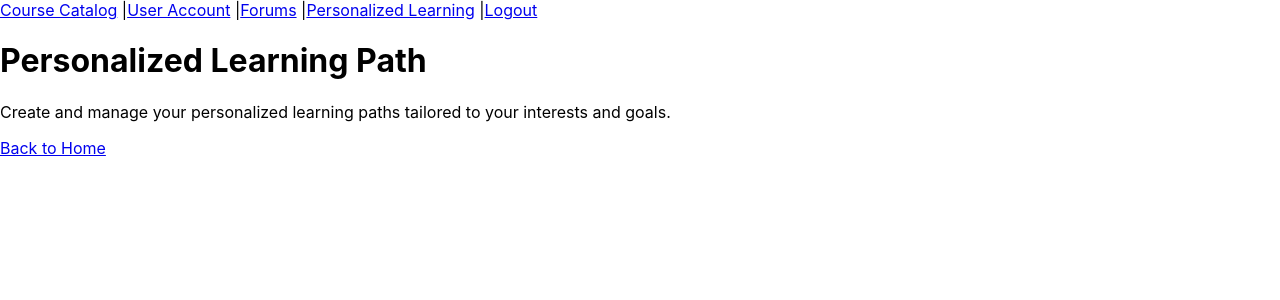
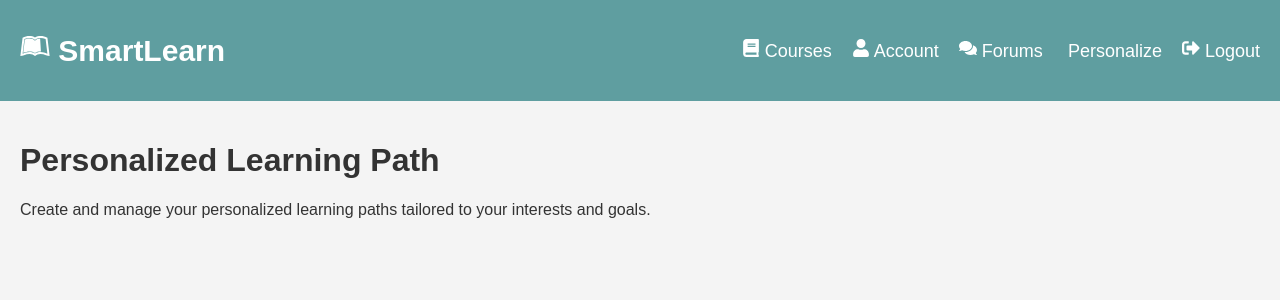
Before and after one commit to KaotharReda/SmartLearn, a React (Create React App) app: page /personalized-path in a window 1280 px wide. Shown: the top 300 px of the page. Built offline with nearby package versions, Linux system fonts and the light colour scheme.

Commit message:
added icons to the header

```diff
--- a/package.json
+++ b/package.json
@@ -8,6 +8,7 @@
     "@testing-library/user-event": "^13.5.0",
     "react": "^18.2.0",
     "react-dom": "^18.2.0",
+    "react-icons": "^5.1.0",
     "react-router-dom": "^6.22.3",
     "react-scripts": "5.0.1",
     "web-vitals": "^2.1.4"
--- a/src/App.js
+++ b/src/App.js
@@ -1,29 +1,27 @@
 import React from 'react';
-import {BrowserRouter as Router, Route, Link, Routes} from 'react-router-dom';
+import { BrowserRouter as Router, Routes, Route } from 'react-router-dom';
 import CourseCatalog from './components/CourseCatalog';
 import UserAccount from './components/UserAccount';
 import Forums from './components/Forums';
 import Logout from './components/Logout';
 import PersonalizedLearning from './components/PersonalizedLearning';
+import './styles/global.css';
+import Header from './components/Header';
 
 function App() {
     return (
         <Router>
-        <nav>
-          <Link to="/course-catalog">Course Catalog</Link> |
-          <Link to="/user-account">User Account</Link> |
-          <Link to="/forums">Forums</Link> |
-          <Link to="/personalized-path">Personalized Learning</Link>  |
-          <Link to="/logout">Logout</Link>
-        </nav>
+            <Header />
+            <div style={{ padding: '20px' }}>
                 <Routes>
-              <Route path="/course-catalog" element={<CourseCatalog />} />
-              <Route path="/user-account" element={<UserAccount />} />
-              <Route path="/forums" element={<Forums />} />
-              <Route path="/logout" element={<Logout />} />
-              <Route path="/personalized-path" element={<PersonalizedLearning />} />
-              <Route path="/" element={<CourseCatalog />} />
+                    <Route path="/course-catalog" element={<CourseCatalog/>} />
+                    <Route path="/user-account" element={<UserAccount/>} />
+                    <Route path="/forums" element={<Forums/>} />
+                    <Route path="/personalized-path" element={<PersonalizedLearning/>} />
+                    <Route path="/" element={<CourseCatalog/>} />
+                    <Route path="/logout" element={<Logout/>} />
                 </Routes>
+            </div>
         </Router>
     );
 }
--- a/src/components/CourseCatalog.js
+++ b/src/components/CourseCatalog.js
@@ -1,12 +1,30 @@
 import React from 'react';
 import { Link } from 'react-router-dom';
+import '../styles/global.css';
 
 function CourseCatalog() {
+
+    const courses = [
+        { id: 1, title: "Introduction to Computer Science", description: "Learn the basics of computer science with Python.", imageUrl: "https://img-c.udemycdn.com/course/750x422/433798_1de9_4.jpg" },
+        { id: 2, title: "Web Development for Beginners", description: "An introduction to web development with HTML, CSS, and JavaScript.", imageUrl: "https://encrypted-tbn0.gstatic.com/images?q=tbn:ANd9GcTVjmHht4KbPxnh-AQMrux_bNbWpq46qCsqqwlb4NtdQ7hmY-wN96H0gpuChEhSuqH0aJw&usqp=CAU" },
+        { id: 3, title: "Data Science Fundamentals", description: "Explore the fundamentals of data analysis and interpretation.", imageUrl: "https://d2o9wnd5wywfpj.cloudfront.net/covers/8/s_banner/cbds-white-bg.png?1621306347" },
+        { id: 4, title: "User Interface and Design", description: "User interface (UI) design is the process designers use to build interfaces in software or computerized devices, focusing on looks or style..", imageUrl: "https://infinum.com/handbook/img/design/designprocess-ui-iterations.png" }
+
+    ];
     return (
-        <div>
+        <div className="course-catalog">
             <h1>Course Catalog</h1>
-            <p>Select a course you are interested in.</p>
-            <Link to="/">Back to Home</Link>
+            <ul>
+                {courses.map(course => (
+                    <li key={course.id}>
+                        <img src={course.imageUrl} alt={course.title} />
+                        <div>
+                            <h2>{course.title}</h2>
+                            <p>{course.description}</p>
+                        </div>
+                    </li>
+                ))}
+            </ul>
         </div>
     );
 }
--- a/src/components/Forums.js
+++ b/src/components/Forums.js
@@ -1,4 +1,3 @@
-// src/components/Forums.js
 import React from 'react';
 import { Link } from 'react-router-dom';
 
@@ -7,7 +6,6 @@ function Forums() {
         <div>
             <h1>Forums</h1>
             <p>Engage with the community and discuss your learning experiences.</p>
-            <Link to="/">Back to Home</Link>
         </div>
     );
 }
--- a/src/components/Header.js
+++ b/src/components/Header.js
@@ -0,0 +1,22 @@
+import React from 'react';
+import { Link } from 'react-router-dom';
+import '../styles/Header.css';
+import { FaHome, FaBook, FaUser, FaComments, FaSignOutAlt, FaLeanpub} from 'react-icons/fa'; // Importing FontAwesome icons
+
+
+function Header() {
+    return (
+        <header className="main-header">
+            <h1><Link to="/" className="logo"><FaLeanpub/> SmartLearn</Link></h1>
+            <nav>
+                <Link to="/course-catalog"><FaBook /> Courses</Link>
+                <Link to="/user-account"><FaUser /> Account</Link>
+                <Link to="/forums"><FaComments /> Forums</Link>
+                <Link to="/personalized-path"> Personalize</Link>
+                <Link to="/logout"><FaSignOutAlt /> Logout</Link>
+            </nav>
+        </header>
+    );
+}
+
+export default Header;
--- a/src/components/Logout.js
+++ b/src/components/Logout.js
@@ -1,4 +1,3 @@
-// src/components/Logout.js
 import React from 'react';
 import { useNavigate, Link } from 'react-router-dom';
 
--- a/src/components/PersonalizedLearning.js
+++ b/src/components/PersonalizedLearning.js
@@ -1,4 +1,3 @@
-// src/components/PersonalizedLearning.js
 import React from 'react';
 import { Link } from 'react-router-dom';
 
@@ -7,7 +6,6 @@ function PersonalizedLearning() {
         <div>
             <h1>Personalized Learning Path</h1>
             <p>Create and manage your personalized learning paths tailored to your interests and goals.</p>
-            <Link to="/">Back to Home</Link>
         </div>
     );
 }
--- a/src/components/UserAccount.js
+++ b/src/components/UserAccount.js
@@ -1,4 +1,3 @@
-// src/components/UserAccount.js
 import React from 'react';
 import { Link } from 'react-router-dom';
 
@@ -7,7 +6,6 @@ function UserAccount() {
         <div>
             <h1>User Account</h1>
             <p>Manage your account settings and personal details here.</p>
-            <Link to="/">Back to Home</Link>
         </div>
     );
 }
--- a/src/styles/Header.css
+++ b/src/styles/Header.css
@@ -0,0 +1,50 @@
+.main-header {
+    background-color: cadetblue;
+    color: white;
+    padding: 10px 20px;
+    display: flex;
+    justify-content: space-between;
+    align-items: center;
+}
+
+.main-header .logo {
+    color: #ffffff;
+    text-decoration: none;
+    font-size: 30px;
+}
+
+.main-header nav a {
+    color: white;
+    margin-left: 20px;
+    text-decoration: none;
+    font-size: 18px;
+}
+
+.main-header nav a:hover {
+    color: #333333;
+}
+
+body {
+    font-family: 'Arial', sans-serif;
+    margin: 0;
+    padding: 0;
+    background: #f4f4f4;
+    color: #333;
+}
+
+ul {
+    list-style: none;
+    padding: 0;
+}
+
+li {
+    margin-bottom: 10px;
+}
+
+a {
+    color: #004aad;
+}
+
+a:hover {
+    color: #002766;
+}
--- a/src/styles/global.css
+++ b/src/styles/global.css
@@ -0,0 +1,65 @@
+@media (max-width: 768px) {
+    .main-header {
+        flex-direction: column;
+        align-items: flex-start;
+    }
+
+    .main-header .logo {
+        margin-bottom: 10px;
+    }
+
+    .main-header nav a {
+        display: block;
+        margin: 5px 0;
+    }
+}
+
+.course-catalog {
+    padding: 20px;
+    font-family: Arial, sans-serif;
+}
+
+.course-catalog h1 {
+    color: cadetblue;
+    padding: 20px;
+    margin: 0px;
+    font-size: 30px;
+}
+
+.course-catalog ul {
+    list-style-type: none;
+    padding: 0;
+    display: flex;
+    flex-wrap: wrap;
+    justify-content: space-evenly;
+
+}
+
+.course-catalog li {
+    display: flex;
+    align-items: center;
+    flex-basis: 40%;
+    margin-bottom: 20px;
+    padding: 50px;
+    border: 1px solid #ccc;
+    border-radius: 8px;
+    background-color: white;
+}
+
+.course-catalog img {
+    width: 300px;
+    height: 300px;
+    margin-right: 20px;
+}
+
+.course-catalog div {
+    flex-grow: 1;
+}
+
+.course-catalog h2 {
+    color: #489293;
+}
+
+.course-catalog p {
+    color: cadetblue;
+}
```
Also changed, not shown: 1 other file (tests, documents, lock files or other folders). Lines whose indentation alone changed are shown as unchanged.
